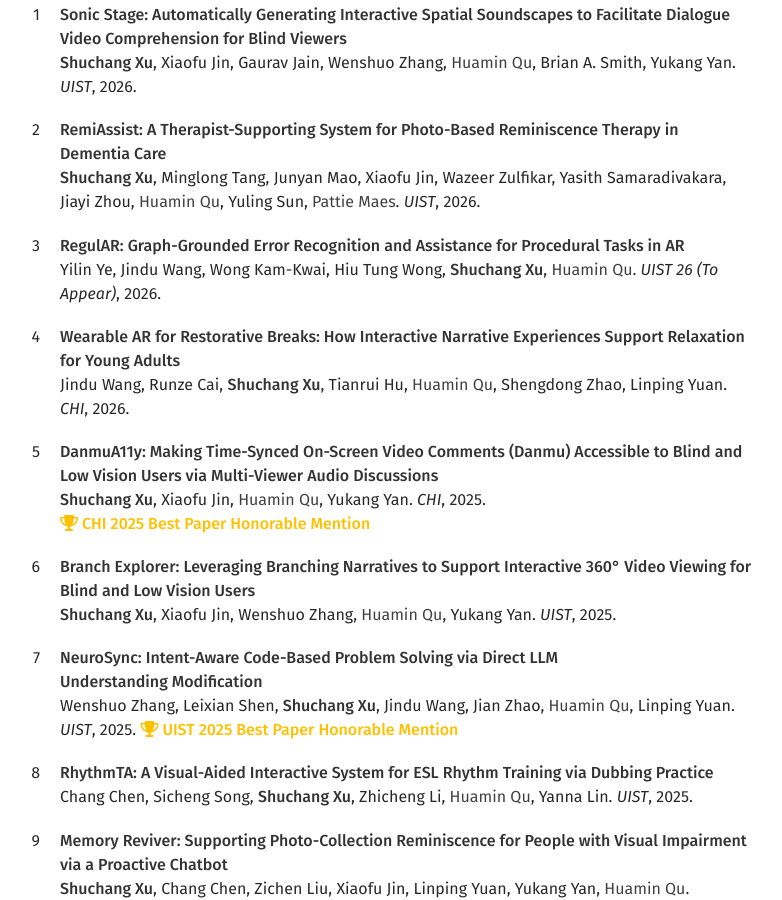
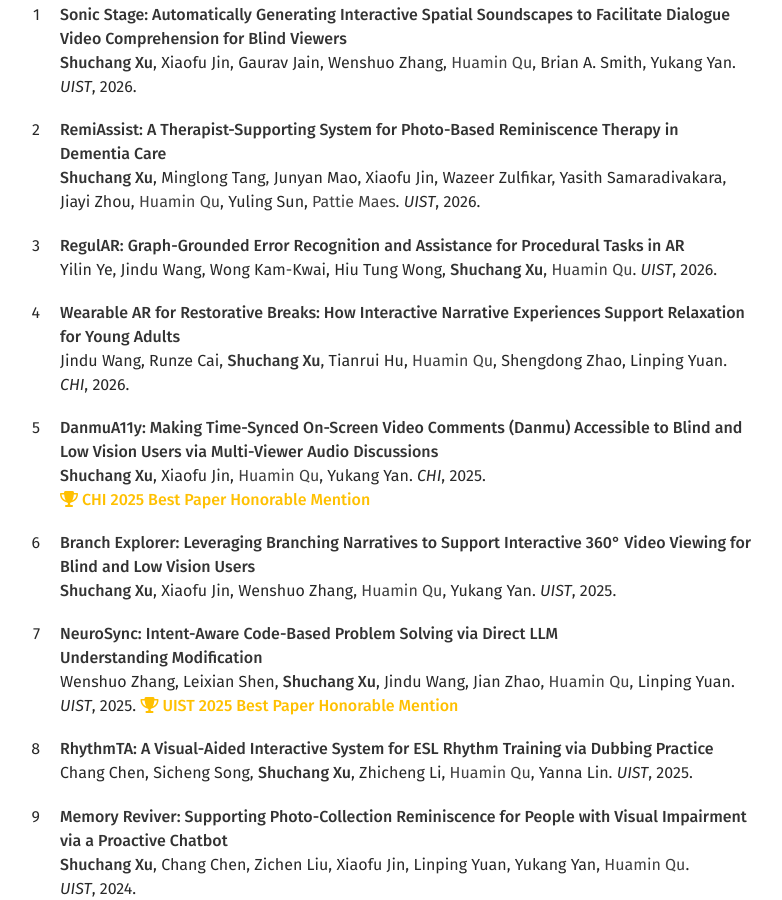
Before and after one commit to ShuchangXu/ShuchangXu.github.io, a Jekyll site: the page built from cv.html, in a window 1280 px wide and 900 px high, scrolled down 1146 px. Shown: the whole window, without its empty margins (280-1062 px from the left). Built offline with Jekyll 4.4.1, drawn with Linux system fonts in a browser that asks for light colours; a style sheet for code colours, icons or effects is not loaded.

Commit message:
Update 2026-regular.html

```diff
--- a/_publications/2026-regular.html
+++ b/_publications/2026-regular.html
@@ -10,7 +10,7 @@
   - Huamin Qu
 year: 2026
 no_year: true
-venue: UIST 26 (To Appear)
+venue: UIST
 venue_tags: [UIST]
 type: [Conference]
 cv_order: 3
```
